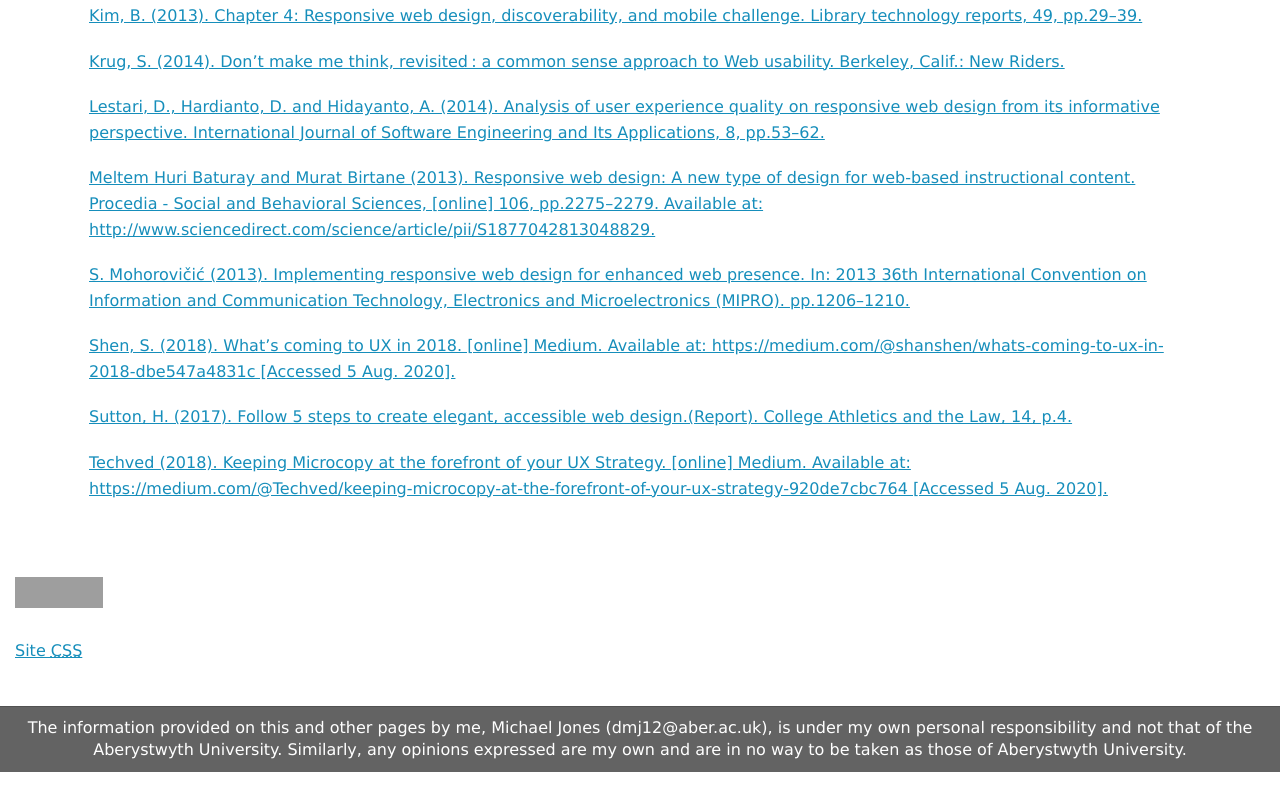
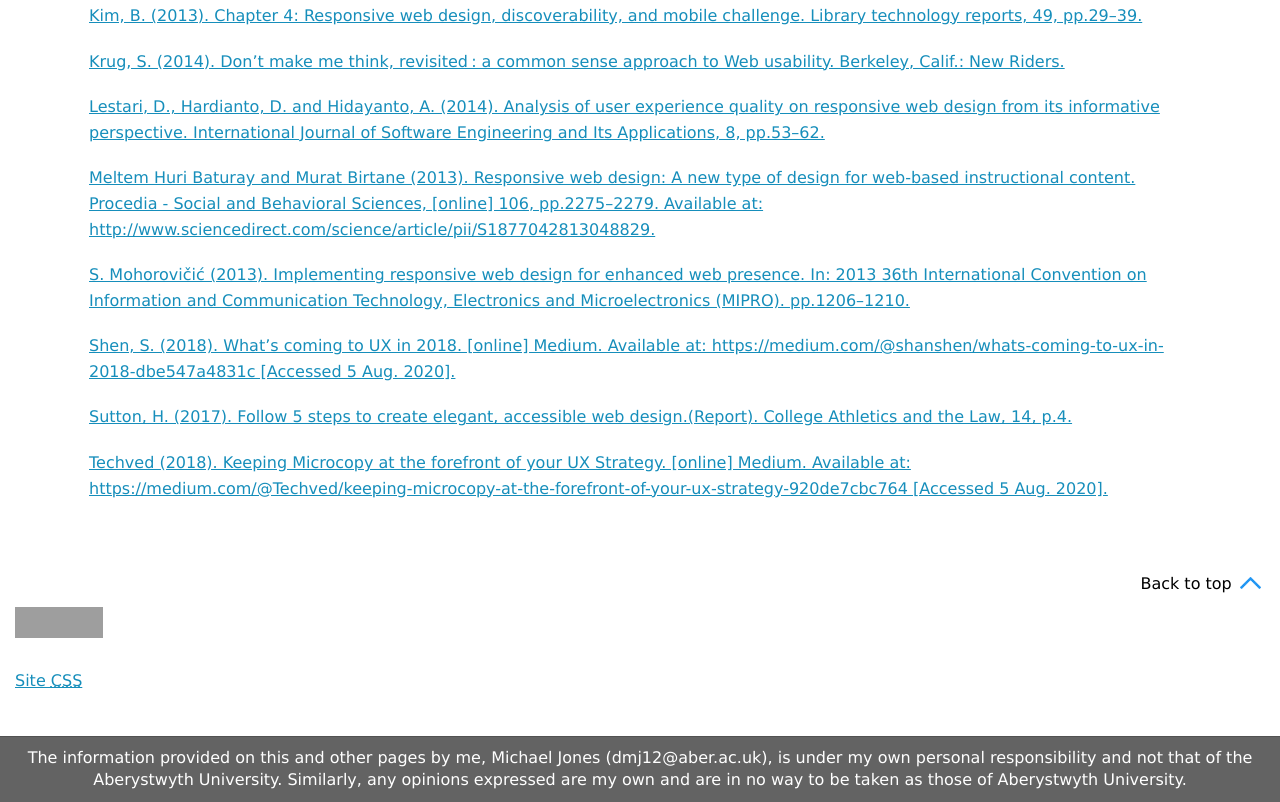
Before and after one commit to 404mike/CSM5020-Assessed-Coursework-1, a plain HTML site: page CSM5020.html in a window 1280 px wide. Shown: the part 2053-2855 px from the top of the page. Before the commit the page ends 2825 px from the top, so only its background shows below. Drawn offline with Linux system fonts and the light colour scheme; grey boxes are pictures that could not be loaded.

Commit message:
adding button to scroll back to the top of the page; ;

```diff
--- a/CSM5020.html
+++ b/CSM5020.html
@@ -137,6 +137,10 @@
   <!-- end content -->
 
 
+  <div class="top">
+    <span>Back to top <img src="images/icons8-collapse-arrow-48.png" alt="image of arrow pointing up"/></span>
+  </div>
+
   <div class="row">
     <div class="col-12">
       <a href="http://validator.w3.org/check?uri=referer"><img
--- a/css/style.css
+++ b/css/style.css
@@ -268,7 +268,7 @@ h3{
 
 /* https://bootsnipp.com/snippets/4O9nR */
 .breadcrumb{
-  width: 30%;
+  width: 35%;
 }
 ol.breadcrumb-arrow > li > a{
   color:#fff !important;
@@ -380,6 +380,17 @@ ol.breadcrumb-arrow > li > a{
   width: 67%;
 }
 
+.top{
+  float: right;
+  margin-right: 1em;
+  cursor: pointer;
+}
+
+.top img {
+  width: 1.7em;
+  top: 8px;
+  position: relative;
+}
 footer {
   padding: 10px;
   width: 100%;
--- a/js/main.js
+++ b/js/main.js
@@ -9,4 +9,10 @@ $(document).ready(function(){
    });
   });
 
+
+  $('.top').click(function(){
+    $('html,body').animate({
+      scrollTop: 0
+   });
+  });
 });
```
Also changed, not shown: about.html (+7 -0 lines), index.html (+3 -0 lines), images/icons8-collapse-arrow-48.png (added).
